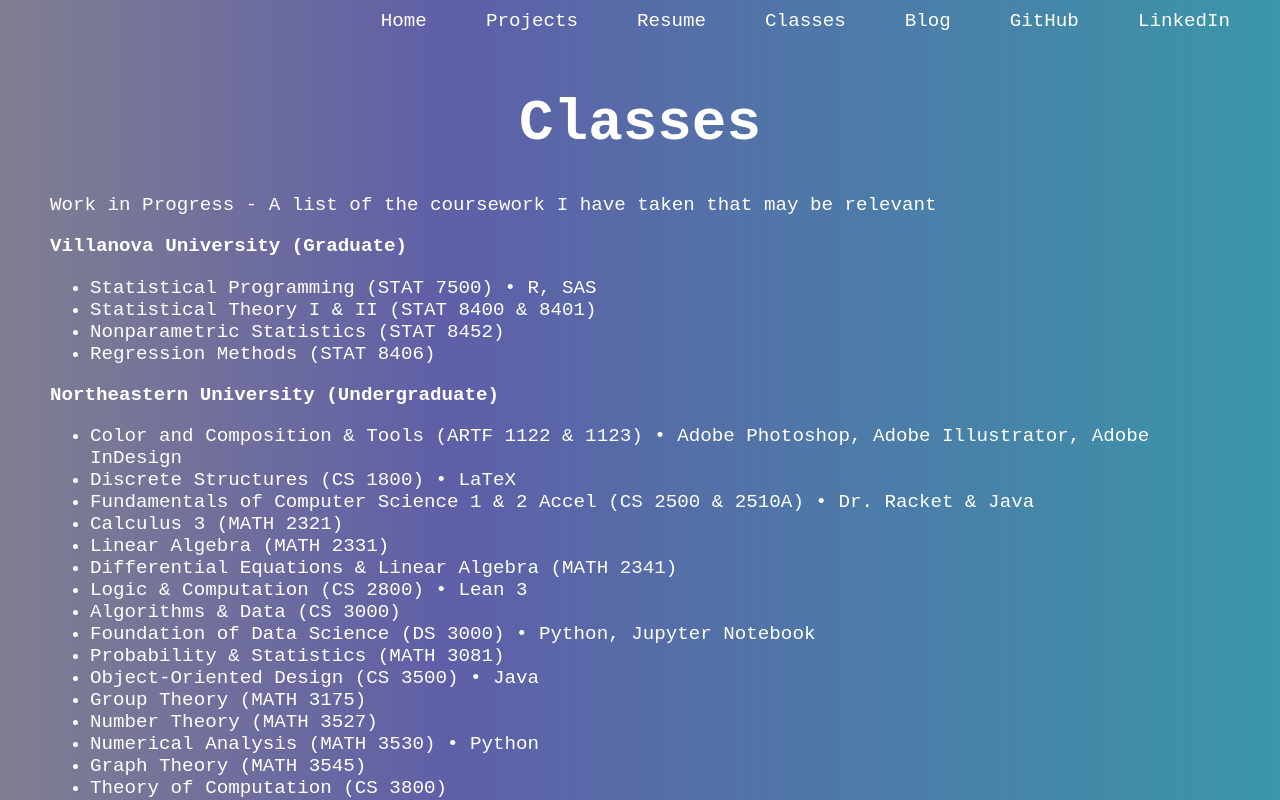
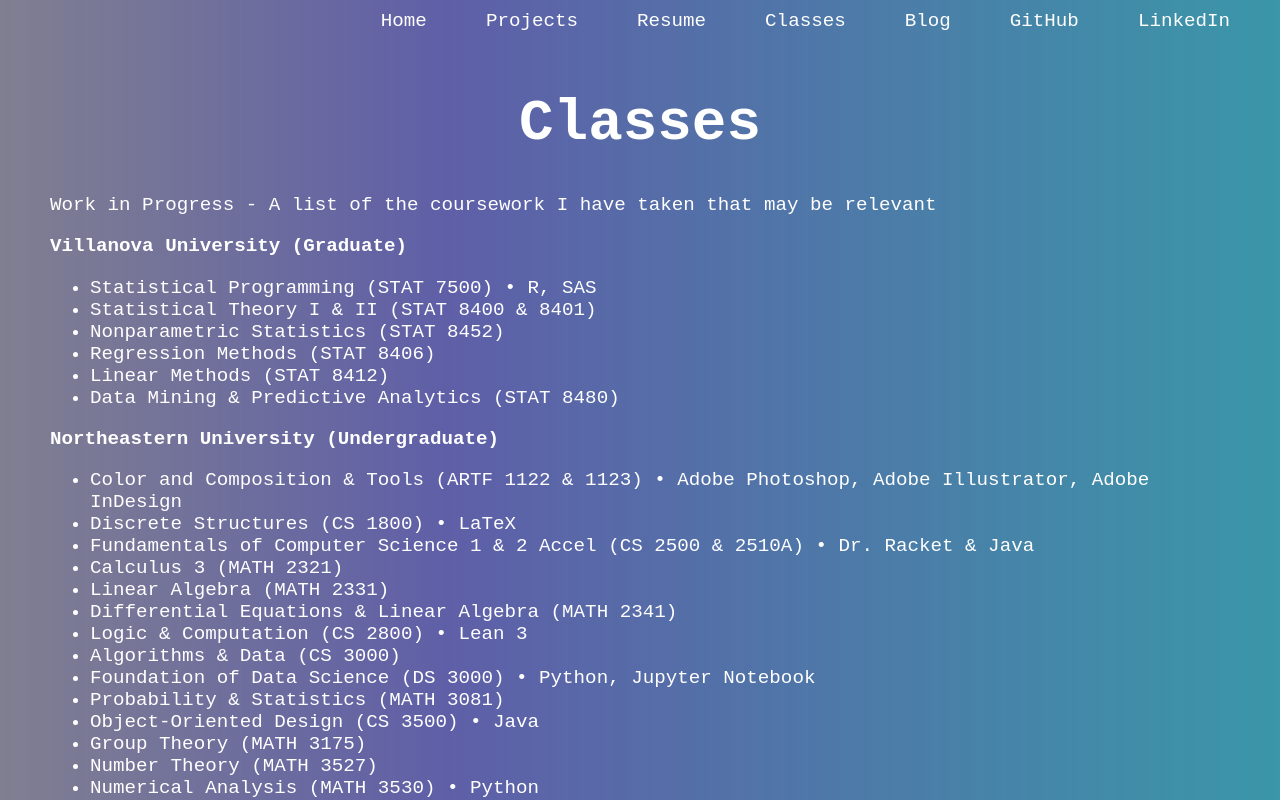
Before and after one commit to zachnorman02/portfolio, a React (Create React App) app: page /classes in a window 1280 px wide. Shown: the top 800 px of the page. Built offline with nearby package versions, Linux system fonts and the light colour scheme; no server answers.

Commit message:
Update Classes.tsx

```diff
--- a/src/components/Classes.tsx
+++ b/src/components/Classes.tsx
@@ -15,6 +15,8 @@
         <li>Statistical Theory I & II (STAT 8400 & 8401)</li>
         <li>Nonparametric Statistics (STAT 8452)</li>
         <li>Regression Methods (STAT 8406)</li>
+        <li>Linear Methods (STAT 8412)</li>
+        <li>Data Mining & Predictive Analytics (STAT 8480)</li>
       </ul>
       <strong>Northeastern University (Undergraduate)</strong>
       <ul>
```
